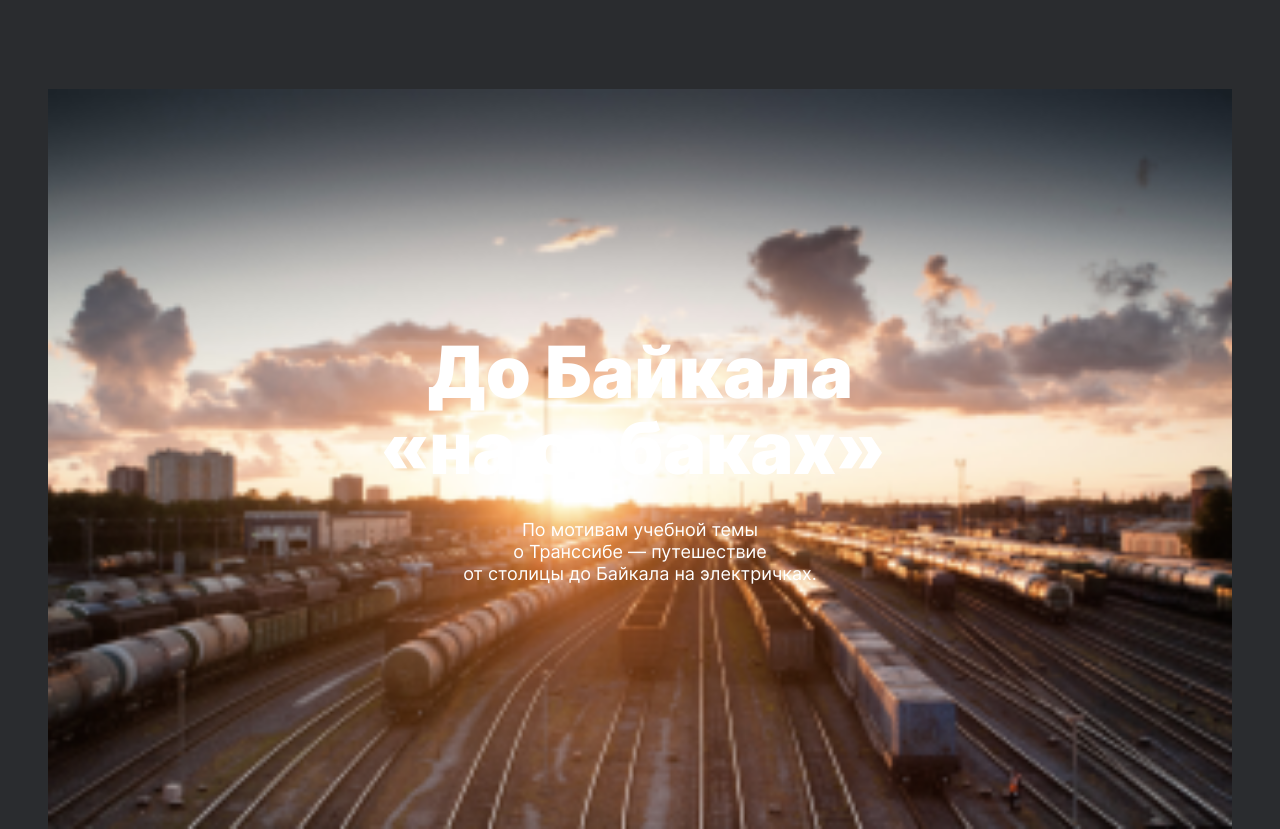
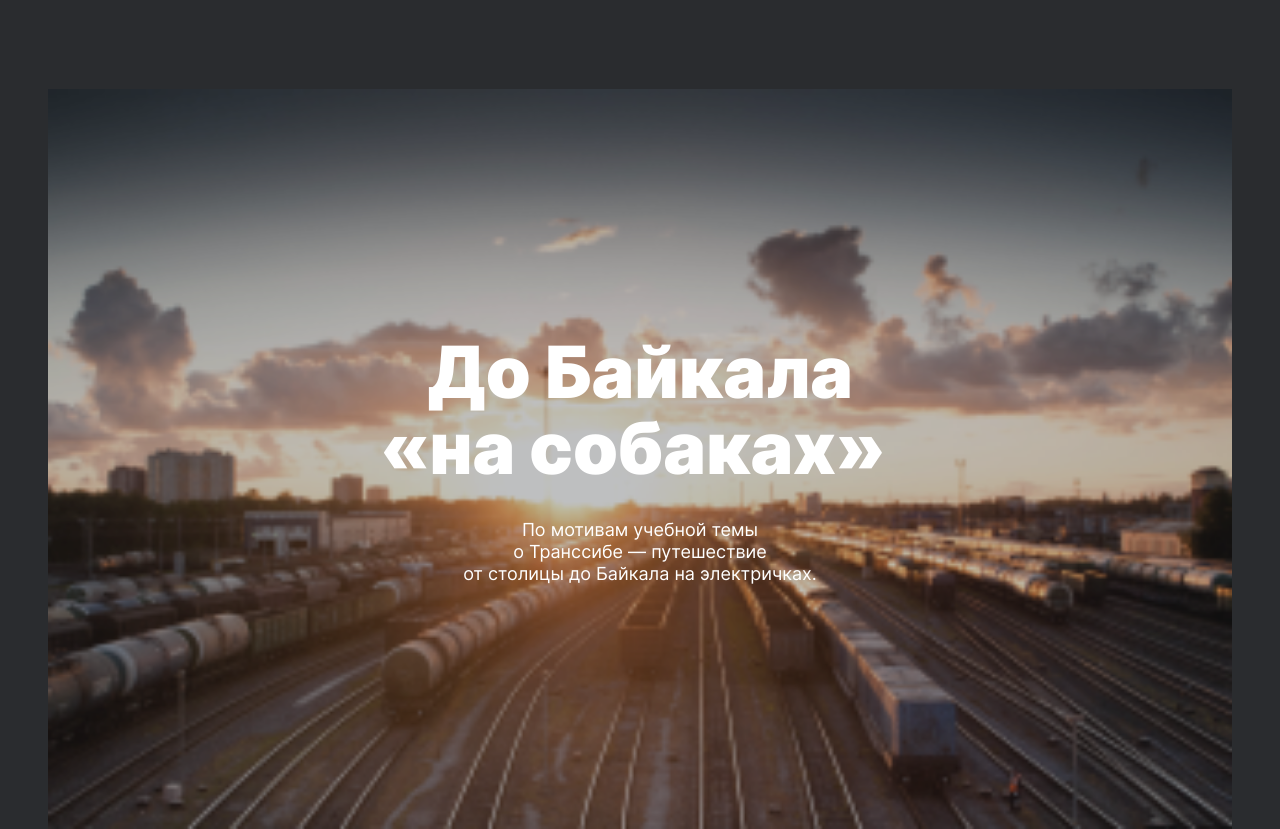
Before and after one commit to DinaraMi/russian-travel, a plain HTML site: page index.html in a window 1280 px wide. Shown: the part 5914-6743 px from the top of the page. Drawn offline with Linux system fonts and the light colour scheme.

Commit message:
Третий спринт 3.1

```diff
--- /dev/null
+++ b/blocks/body/body.css
@@ -0,0 +1,3 @@
+.body{
+  background: #2A2C2F;
+}
--- a/blocks/cover/cover-link/cover-link.css
+++ b/blocks/cover/__background/cover__background.css
@@ -1,4 +1,4 @@
-.cover-link{
+.cover__background{
   min-width: 320px;
   width: 100%;
   height: calc(100vw / 1.6);
@@ -19,22 +19,24 @@
   z-index: 1;
 }
 
-.cover-link::before{
+.cover__background::before{
   content: "";
   background: #2a2c2f;
   opacity: 0.3;
   position: absolute;
   top: 0;
   left: 0;
+  right: 0;
+  bottom: 0;
   z-index: -1;
 }
 
-.cover-link:hover::before{
+.cover__background:hover::before{
   opacity: 0.8;
 }
 
 @media screen and (min-width: 768px){
-  .cover-link{
+  .cover__background{
     min-height: 480px;
     margin-top: 90px;
     margin-bottom: 0;
@@ -42,7 +44,7 @@
 }
 
 @media screen and (min-width: 1024px){
-  .cover-link{
+  .cover__background{
     margin-top: 92px;
     max-width: 1184px;
   }
--- a/blocks/header/__link-lang/_selected/header__link-lang_selected.css
+++ b/blocks/header/__link-lang/_selected/header__link-lang_selected.css
@@ -1,3 +1,3 @@
-.header__link-lang_selected:nth-child(2){
-  text-decoration: none;
+.header__link-lang_selected{
+  text-decoration: underline;
 }
--- a/blocks/header/__link-lang/header__link-lang.css
+++ b/blocks/header/__link-lang/header__link-lang.css
@@ -5,6 +5,7 @@
   font-weight: 400;
   font-size: 18px;
   line-height: 111%;
+  text-decoration: none;
 }
 
 @media (min-width: 768px){
--- a/index.html
+++ b/index.html
@@ -6,13 +6,13 @@
   <title>Путешествия по России</title>
   <link rel="stylesheet" href="./pages/index.css">
 </head>
-<body>
+<body class="body">
   <div class="page">
     <header class="header">
       <img class="header__logo" src="./images/__logo.svg" alt="логотип">
       <div class="header__link">
         <a href="#" class="header__link-lang header__link-lang_selected">Ru</a>
-        <a href="#" class="header__link-lang header__link-lang_selected">En</a>
+        <a href="#" class="header__link-lang">En</a>
       </div>
     </header>
     <main class="content">
@@ -109,7 +109,7 @@
         </div>
       </section>
         <section class="cover">
-          <a class="cover-link" href="https://stampsy.com/na-elektrichkakh-do-baikala" target="_blank">
+          <a class="cover__background" href="https://stampsy.com/na-elektrichkakh-do-baikala" target="_blank">
           <h2 class="cover__title">До Байкала «на&nbsp;собаках»&nbsp;</h2>
           <p class="cover__subtitle">По мотивам учебной темы о&nbsp;Транссибе&nbsp;—&nbsp;путешествие от&nbsp;столицы&nbsp;до&nbsp;Байкала&nbsp;на&nbsp;электричках.</p>
         </a>
--- a/pages/index.css
+++ b/pages/index.css
@@ -1,5 +1,6 @@
 @import url(../vendor/normalize.css);
 @import url(../fonts/fonts.css);
+@import url(../blocks/body/body.css);
 @import url(../blocks/page/page.css);
 @import url(../blocks/header/header.css);
 @import url(../blocks/header/__logo/header__logo.css);
@@ -30,7 +31,7 @@
 @import url(../blocks/cover/cover.css);
 @import url(../blocks/cover/__title/cover__title.css);
 @import url(../blocks/cover/__subtitle/cover__subtitle.css);
-@import url(../blocks/cover/cover-link/cover-link.css);
+@import url(../blocks/cover/__background/cover__background.css);
 @import url(../blocks/footer/footer.css);
 @import url(../blocks/footer/__links/footer__links.css);
 @import url(../blocks/footer/__link/footer__link.css);
```
